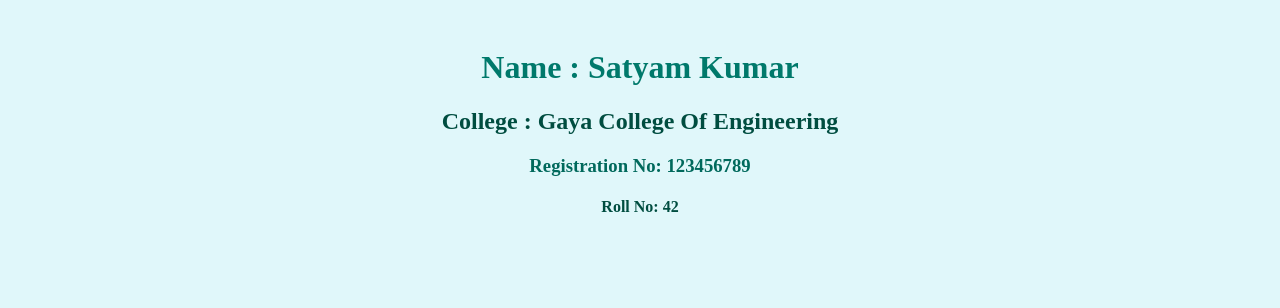
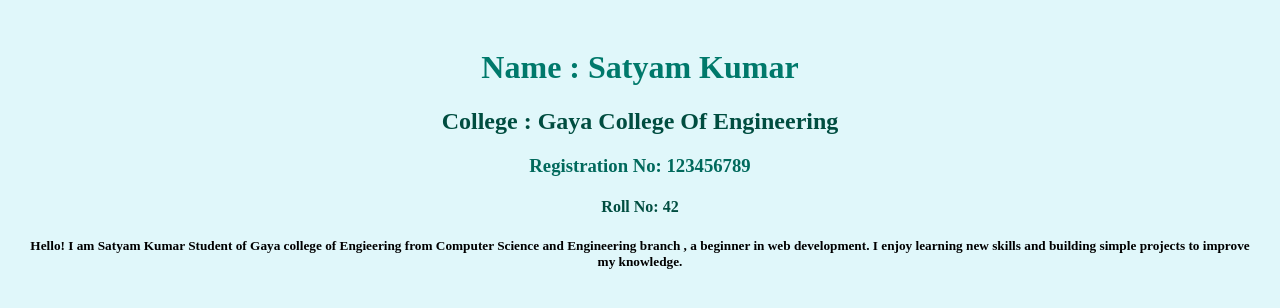
Before and after one commit to Tiwari-Satyam01/Task1, a plain HTML site: page index.html in a window 1280 px wide. Drawn offline with Linux system fonts and the light colour scheme.

Commit message:
Update index.html

```diff
--- a/index.html
+++ b/index.html
@@ -31,5 +31,6 @@
     <h2>College : Gaya College Of Engineering</h2>
     <h3>Registration No: 123456789</h3>
     <h4>Roll No: 42</h4>
+    <h5>Hello! I am Satyam Kumar Student of Gaya college of Engieering from Computer Science and Engineering branch , a beginner in web development. I enjoy learning new skills and building simple projects to improve my knowledge.</h5>
 </body>
 </html>
```
